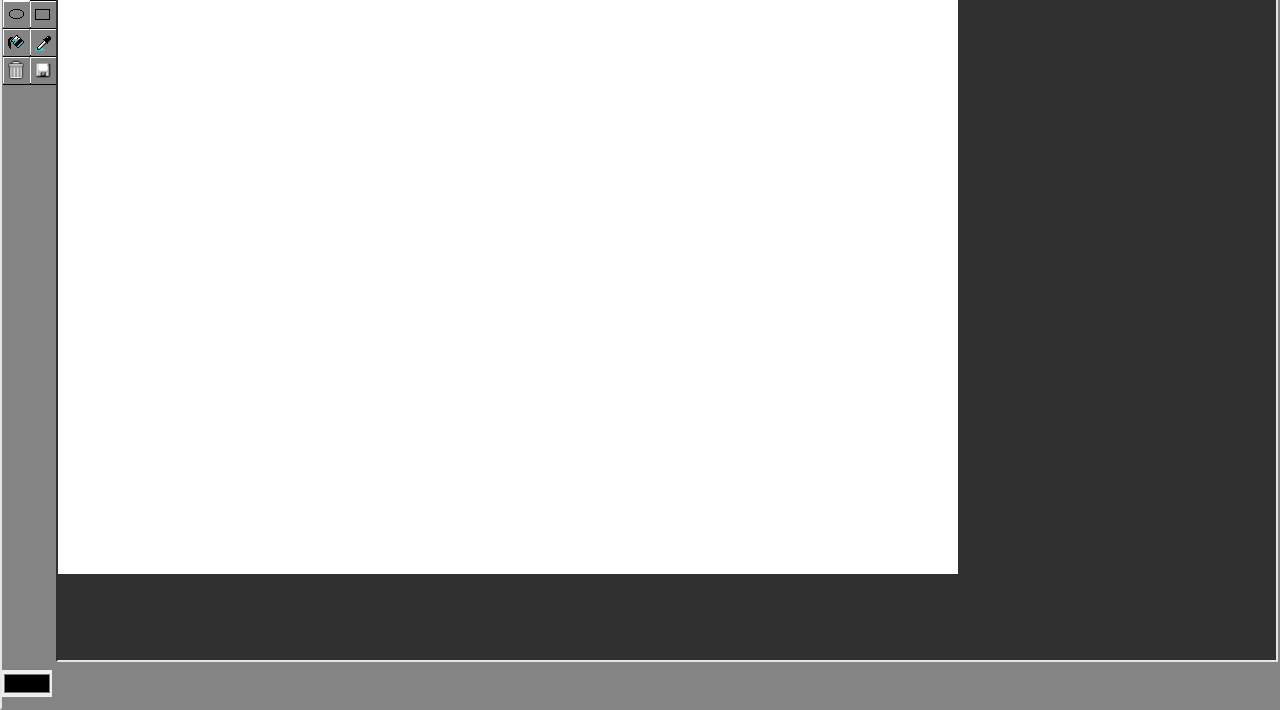
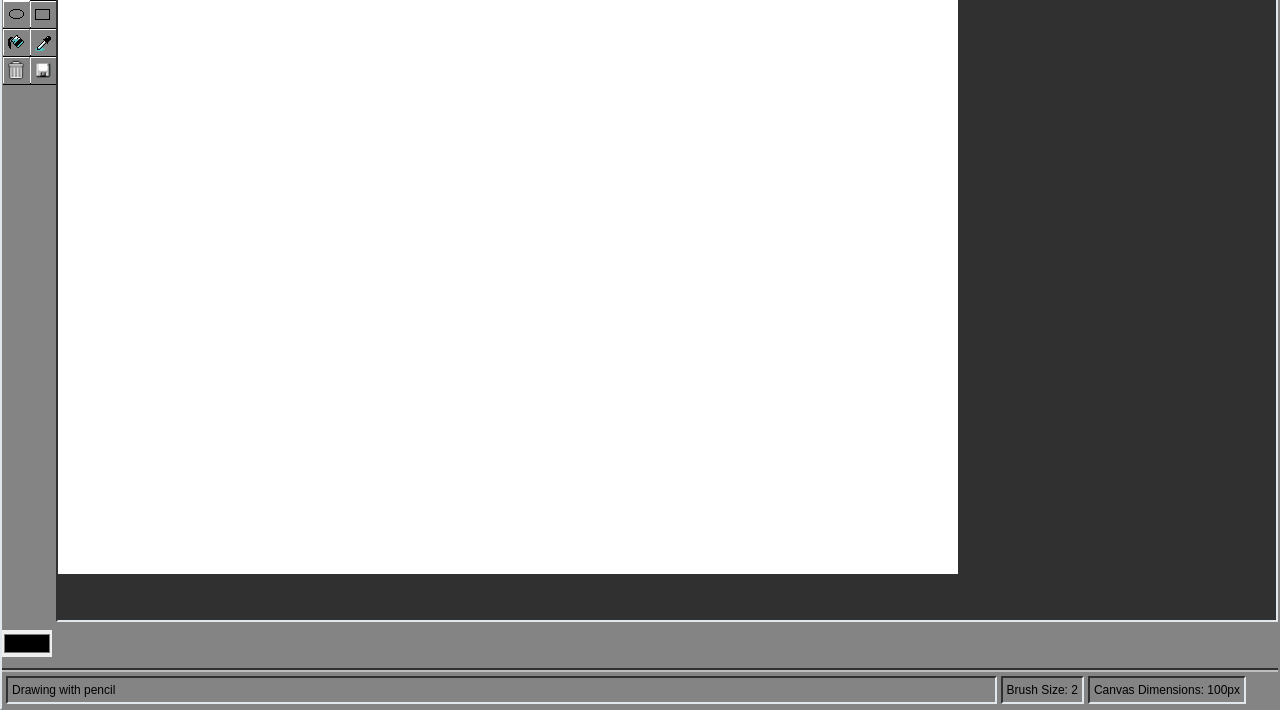
Before and after one commit to C-Mierez/paint, a website built with Vite: page index.html in a window 1280 px wide. Shown: the part 90-800 px from the top of the page. Built offline with nearby package versions, Linux system fonts and the light colour scheme.

Commit message:
✨ feat: Added details component to footer

```diff
--- a/index.html
+++ b/index.html
@@ -39,8 +39,19 @@
             </div>
         </main>
 
-        <footer class="py-2 bg-background-500">
-            <input type="color" id="color-picker" />
+        <footer class="bg-background-500">
+            <div class="py-2 border-b-2 border-b-background-800">
+                <input type="color" id="color-picker" />
+            </div>
+            <div
+                id="details"
+                class="text-xs flex items-center justify-end border-t-2 border-t-background-200 p-1 gap-1"
+            >
+                <div class="win-border-inv flex-1 p-1">Drawing with pencil</div>
+                <div class="win-border-inv p-1">Brush Size: 2</div>
+                <div class="win-border-inv p-1">Canvas Dimensions: 100px</div>
+                <div class="h-6 w-6"></div>
+            </div>
         </footer>
     </body>
 </html>
```
